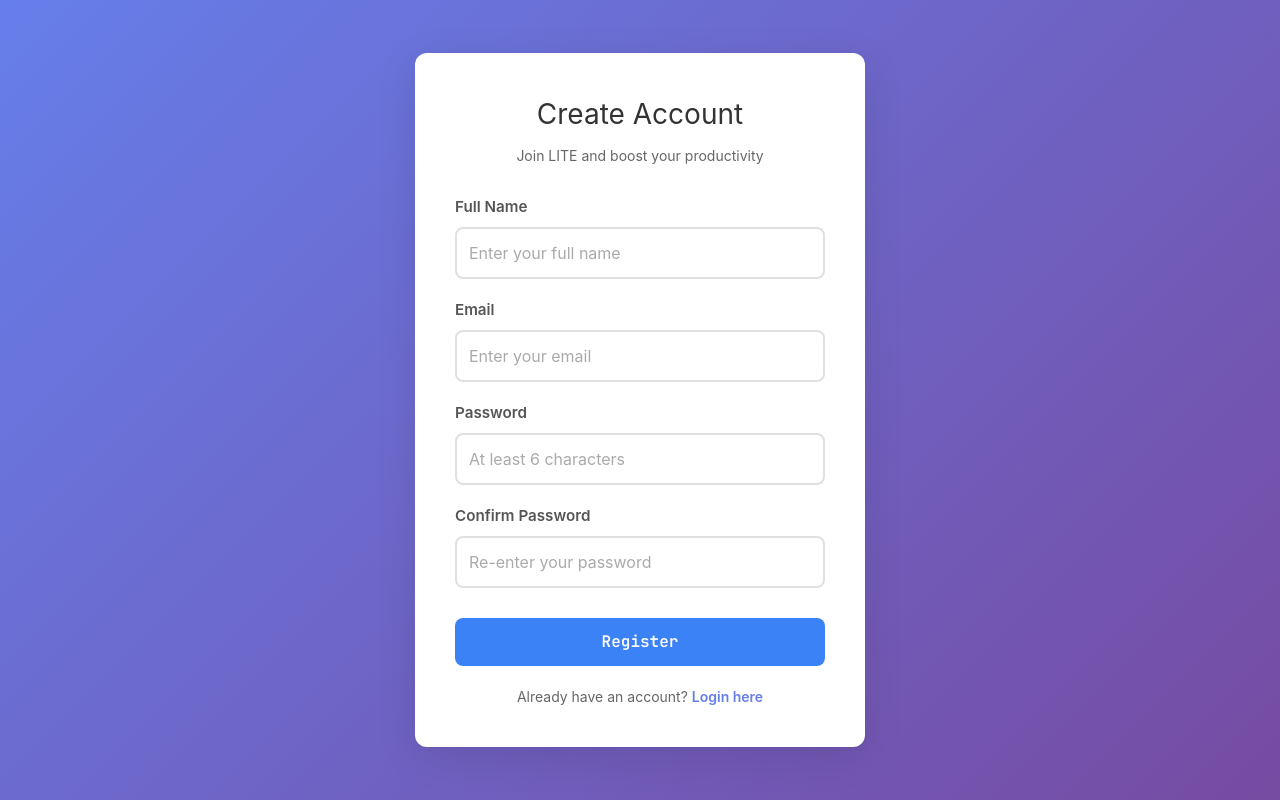
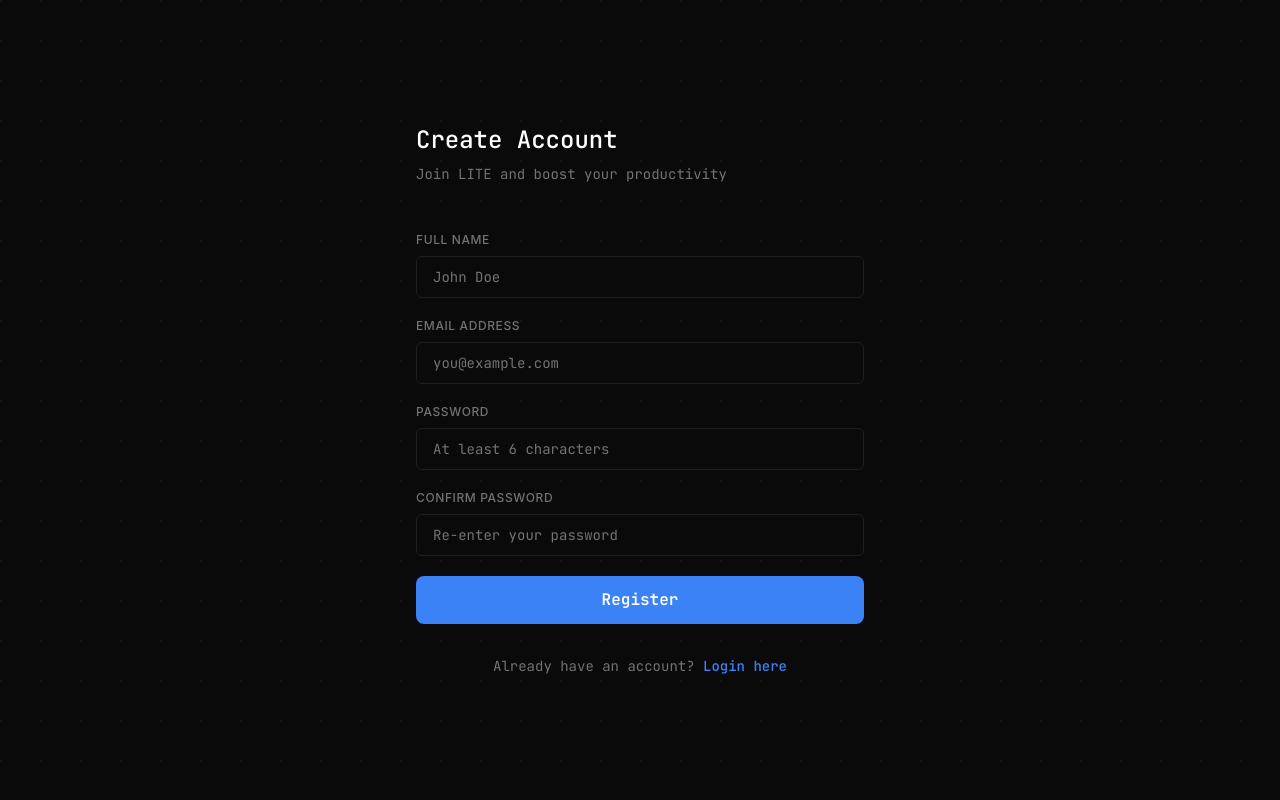
Before and after one commit to Ilyas-exe/LITE, a React (Vite) app in the folder lite-frontend/: page /register in a window 1280 px wide. Built offline with nearby package versions, Linux system fonts and the light colour scheme.

Commit message:
Revamp RegisterPage UI with Tailwind and animations
Replaces the previous CSS-based layout with Tailwind CSS utility classes and adds entry animations for a modern look. Improves form accessibility, updates placeholder text, and enhances error and button styling for better user experience.

```diff
--- a/lite-frontend/src/pages/RegisterPage.jsx
+++ b/lite-frontend/src/pages/RegisterPage.jsx
@@ -1,7 +1,6 @@
 import { useState, useContext } from 'react';
 import { useNavigate, Link } from 'react-router-dom';
 import { AuthContext } from '../context/AuthContext';
-import './AuthPages.css';
 
 const RegisterPage = () => {
     const [name, setName] = useState('');
@@ -35,7 +34,7 @@ const RegisterPage = () => {
         const result = await register(name, email, password);
 
         if (result.success) {
-            navigate('/'); // Redirect to dashboard
+            navigate('/');
         } else {
             setError(result.error);
         }
@@ -44,42 +43,65 @@ const RegisterPage = () => {
     };
 
     return (
-        <div className="auth-container">
-            <div className="auth-card">
-                <h1>Create Account</h1>
-                <p className="auth-subtitle">Join LITE and boost your productivity</p>
+        <div className="min-h-screen flex items-center justify-center p-6 animate-fade-in">
+            {/* Register Container */}
+            <div className="w-full max-w-md">
+                {/* Header */}
+                <div className="mb-12 animate-slide-up">
+                    <h1 className="text-2xl font-medium text-white mb-2 font-mono">
+                        Create Account
+                    </h1>
+                    <p className="text-sm text-dark-muted font-mono">
+                        Join LITE and boost your productivity
+                    </p>
+                </div>
 
-                <form onSubmit={handleSubmit} className="auth-form">
-                    {error && <div className="error-message">{error}</div>}
+                {/* Register Form */}
+                <form onSubmit={handleSubmit} className="space-y-5 animate-slide-up" style={{ animationDelay: '0.1s' }}>
+                    {error && (
+                        <div className="bg-red-500/5 border border-red-500/20 text-red-400 px-4 py-3 rounded-md text-sm font-mono">
+                            {error}
+                        </div>
+                    )}
 
-                    <div className="form-group">
-                        <label htmlFor="name">Full Name</label>
+                    <div className="space-y-2">
+                        <label htmlFor="name" className="block text-xs uppercase tracking-wider text-dark-muted font-medium">
+                            Full Name
+                        </label>
                         <input
                             type="text"
                             id="name"
                             value={name}
                             onChange={(e) => setName(e.target.value)}
                             required
-                            placeholder="Enter your full name"
+                            placeholder="John Doe"
                             disabled={loading}
+                            className="input-field"
+                            autoComplete="name"
                         />
                     </div>
 
-                    <div className="form-group">
-                        <label htmlFor="email">Email</label>
+                    <div className="space-y-2">
+                        <label htmlFor="email" className="block text-xs uppercase tracking-wider text-dark-muted font-medium">
+                            Email Address
+                        </label>
                         <input
                             type="email"
                             id="email"
                             value={email}
                             onChange={(e) => setEmail(e.target.value)}
                             required
-                            placeholder="Enter your email"
+                            placeholder="you@example.com"
                             disabled={loading}
+                            className="input-field"
+                            autoComplete="email"
                         />
                     </div>
 
-                    <div className="form-group">
-                        <label htmlFor="password">Password</label>
+                    <div className="space-y-2">
+                        <label htmlFor="password" className="block text-xs uppercase tracking-wider text-dark-muted font-medium">
+                            Password
+                        </label>
                         <input
                             type="password"
                             id="password"
@@ -88,11 +110,15 @@ const RegisterPage = () => {
                             required
                             placeholder="At least 6 characters"
                             disabled={loading}
+                            className="input-field"
+                            autoComplete="new-password"
                         />
                     </div>
 
-                    <div className="form-group">
-                        <label htmlFor="confirmPassword">Confirm Password</label>
+                    <div className="space-y-2">
+                        <label htmlFor="confirmPassword" className="block text-xs uppercase tracking-wider text-dark-muted font-medium">
+                            Confirm Password
+                        </label>
                         <input
                             type="password"
                             id="confirmPassword"
@@ -101,17 +127,32 @@ const RegisterPage = () => {
                             required
                             placeholder="Re-enter your password"
                             disabled={loading}
+                            className="input-field"
+                            autoComplete="new-password"
                         />
                     </div>
 
-                    <button type="submit" className="btn-primary" disabled={loading}>
-                        {loading ? 'Creating account...' : 'Register'}
+                    <button
+                        type="submit"
+                        className="btn-primary w-full mt-8"
+                        disabled={loading}
+                    >
+                        {loading ? 'Creating Account...' : 'Register'}
                     </button>
                 </form>
 
-                <p className="auth-footer">
-                    Already have an account? <Link to="/login">Login here</Link>
-                </p>
+                {/* Footer */}
+                <div className="mt-8 text-center animate-slide-up" style={{ animationDelay: '0.2s' }}>
+                    <p className="text-sm text-dark-muted font-mono">
+                        Already have an account?{' '}
+                        <Link
+                            to="/login"
+                            className="text-accent-blue hover:underline transition-all font-medium font-mono"
+                        >
+                            Login here
+                        </Link>
+                    </p>
+                </div>
             </div>
         </div>
     );
```
